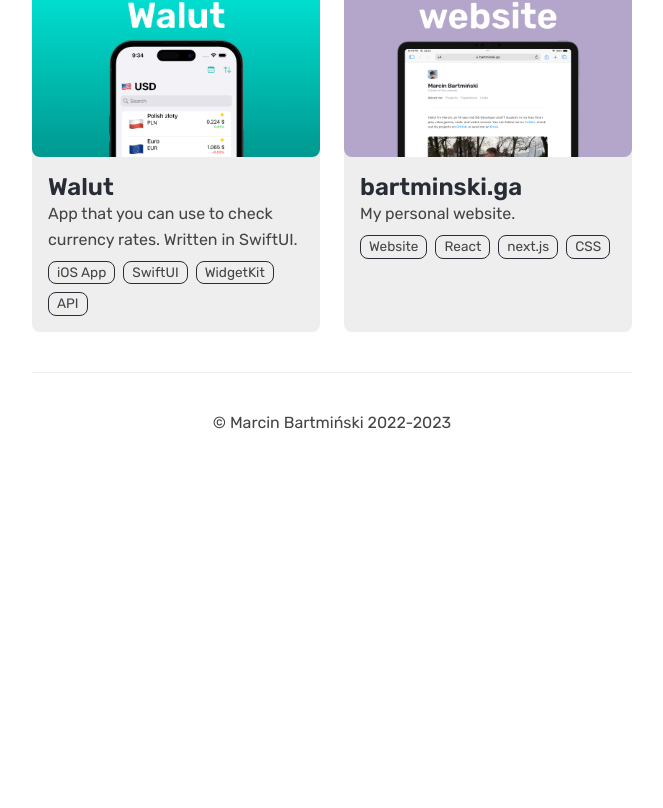
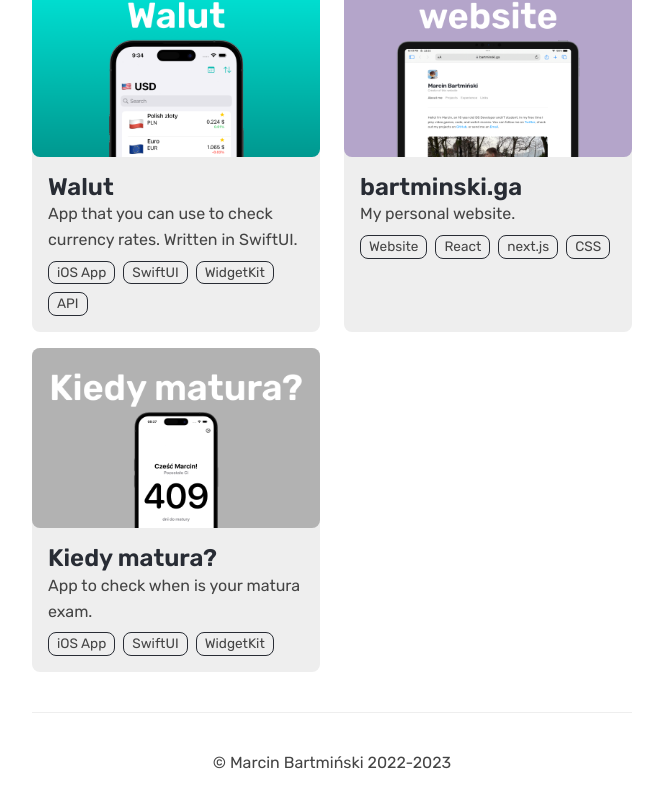
Before and after one commit to mbdjj/website, a Next.js app: page /projects in a window 1280 px wide. Shown: the part 348-1156 px from the top of the page, without its empty margins (308-971 px from the left). Before the commit the page ends 861 px from the top, so only its background shows below. Built offline with nearby package versions, Linux system fonts and the light colour scheme.

Commit message:
:sparkles: Add new project - whenMatura

```diff
--- a/pages/projects.js
+++ b/pages/projects.js
@@ -10,6 +10,7 @@ import Image from "next/image";
 
 import walutImg from "../public/images/screenshots/walut.png";
 import websiteImg from "../public/images/screenshots/website.png";
+import whenMaturaImg from "../public/images/screenshots/whenMatura.png";
 
 export default function Projects() {
   const projects = [
@@ -29,6 +30,14 @@ export default function Projects() {
       link: "https://github.com/mbdjj/bartminski.ga",
       img: websiteImg,
       imgAlt: "My personal website promo image",
+    },
+    {
+      name: "Kiedy matura?",
+      description: "App to check when is your matura exam.",
+      tags: ["iOS App", "SwiftUI", "WidgetKit"],
+      link: "https://github.com/mbdjj/when-matura",
+      img: whenMaturaImg,
+      imgAlt: "Kiedy matura? app promo image",
     },
   ];
 
```
Also changed, not shown: public/images/screenshots/whenMatura.png (added).
